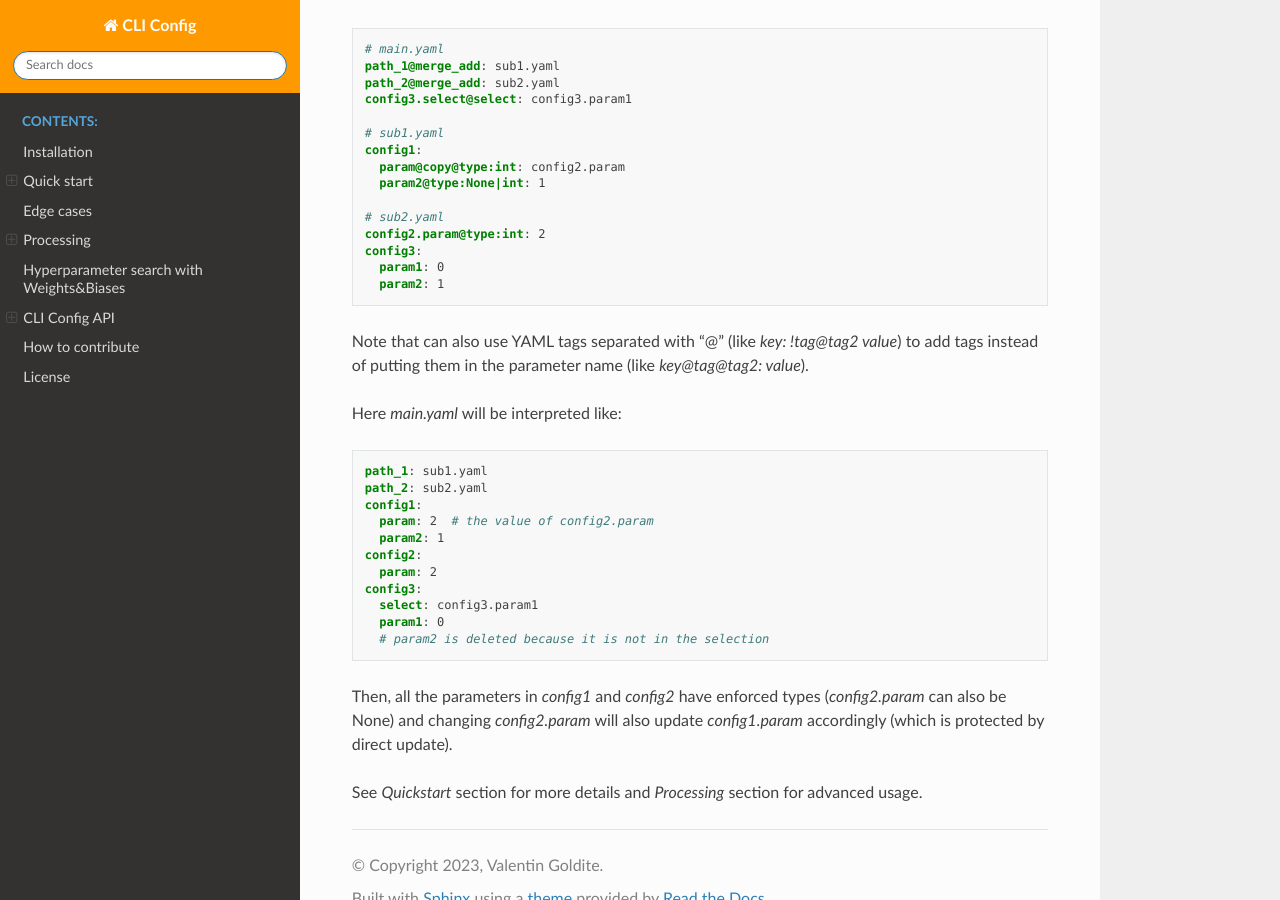
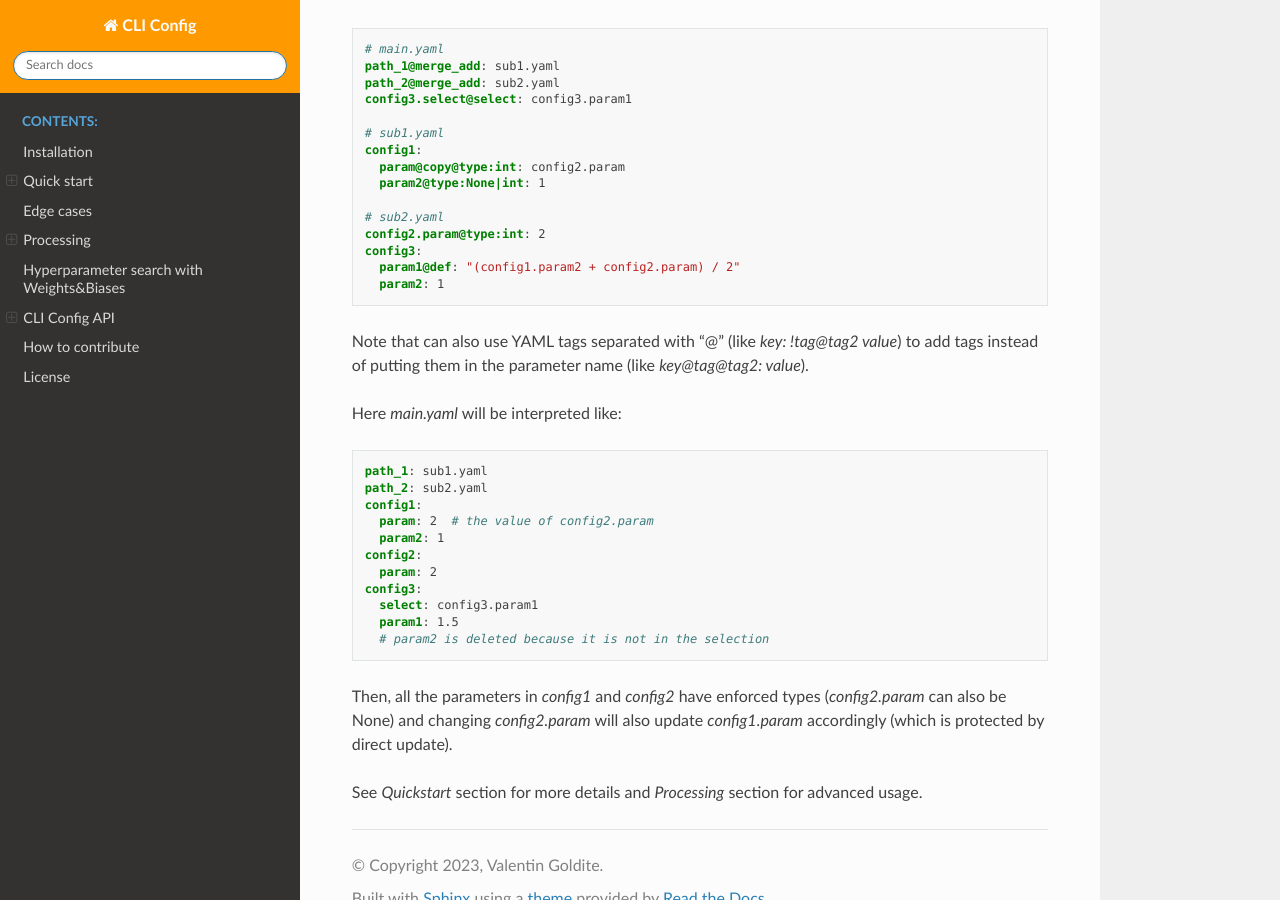
Before and after one commit to valentingol/cliconfig, a Sphinx documentation site: the page built from docs/README_pypi.rst, in a window 1280 px wide and 900 px high, scrolled down 1852 px. Built offline with Sphinx 7.4.7 and the Read the Docs theme 2.0.0, drawn with Linux system fonts in a browser that asks for light colours; pages that are not in the unit, such as notebooks, are missing from menus; the version number could not be read and is left out.

Commit message:
📝 Add ProcessDef examples

```diff
--- a/docs/README_pypi.rst
+++ b/docs/README_pypi.rst
@@ -93,7 +93,7 @@ For instance with these config files:
     # sub2.yaml
     config2.param@type:int: 2
     config3:
-      param1: 0
+      param1@def: "(config1.param2 + config2.param) / 2"
       param2: 1
 
 Note that can also use YAML tags separated with "@" (like `key: !tag@tag2 value`)
@@ -112,7 +112,7 @@ Here `main.yaml` will be interpreted like:
       param: 2
     config3:
       select: config3.param1
-      param1: 0
+      param1: 1.5
       # param2 is deleted because it is not in the selection
 
 Then, all the parameters in `config1` and `config2` have enforced types
```
